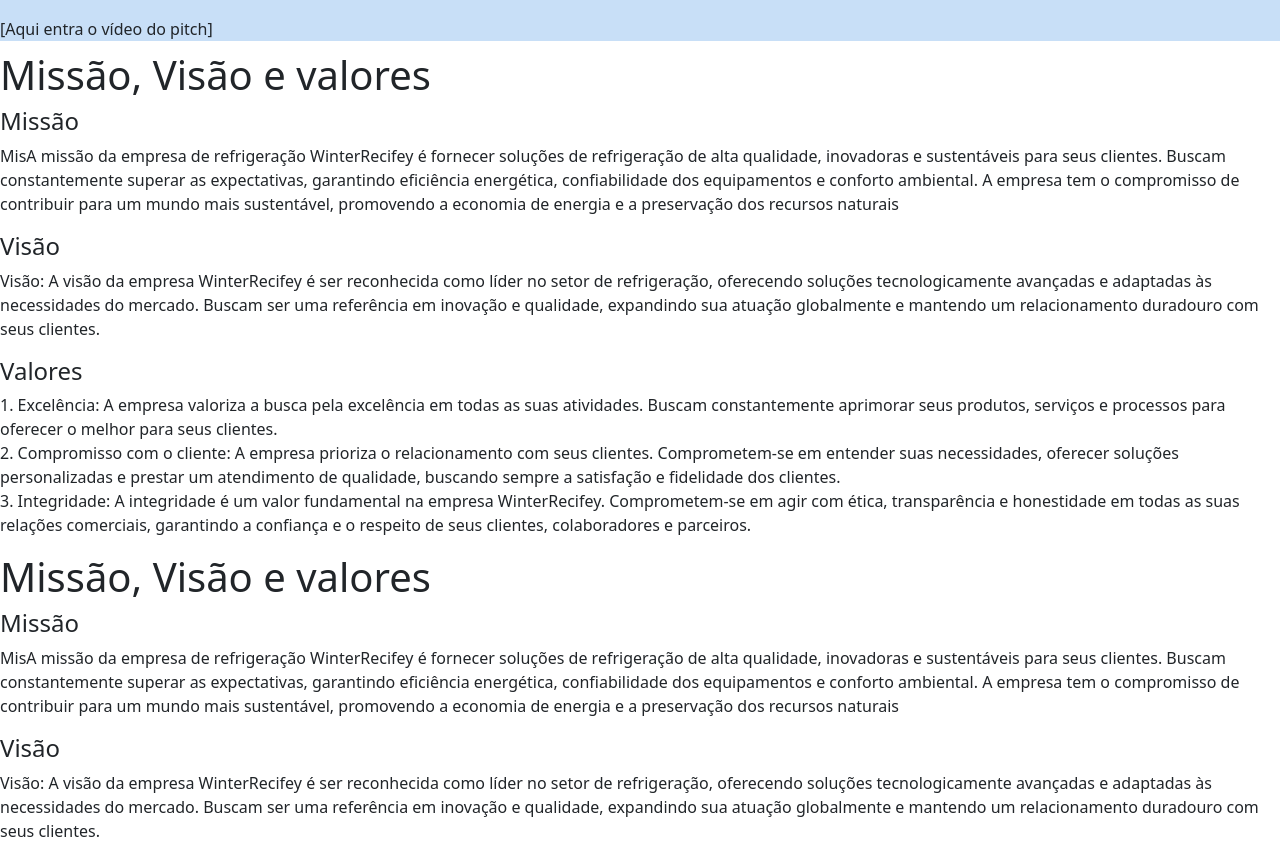
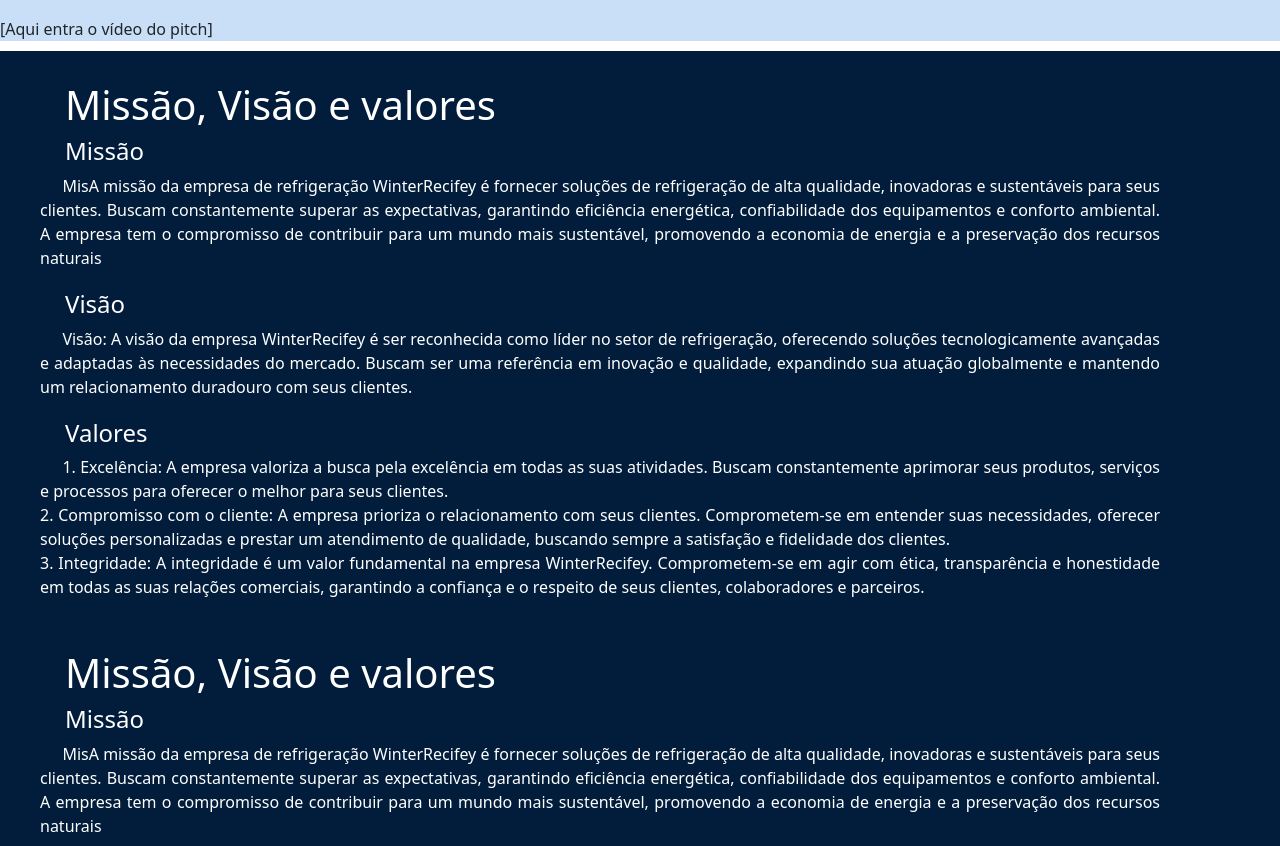
Before and after one commit to AdrianoSilva22/WinterRecifey, a website: page view/index.html in a window 1280 px wide. Shown: the part 751-1597 px from the top of the page. Drawn offline with nearby package versions, Linux system fonts and the light colour scheme.

Commit message:
Section missao, visao,valores finalizada

```diff
--- a/view/style.css
+++ b/view/style.css
@@ -50,7 +50,7 @@
 }
 /*Fim do menu */
 
-/* Section Quem Somos */
+/* Início Section Quem Somos */
 
 .container-quem-somos {
   width: 100vw;
@@ -64,6 +64,27 @@
   margin: 0px 120px 20px 40px;
   text-indent: 2%;
   text-align: justify;
+}
+/* Fim Quem Somos */
+
+/* Início Section Missão Visão Valores  */
+.missao-visao-valores {
+  padding-top: 30px;
+  color: white;
+  width: 100vw;
+  background-color: rgb(1, 29, 59);
+  margin-bottom: 10px;
+}
+.missao-visao-valores h1 {
+  margin-left: 65px;
+}
+.missao-visao-valores p {
+  margin: 0px 120px 20px 40px;
+  text-indent: 2%;
+  text-align: justify;
+}
+.missao-visao-valores h4 {
+  margin-left: 65px;
 }
 
 /* ***FOOTER*** */
```
